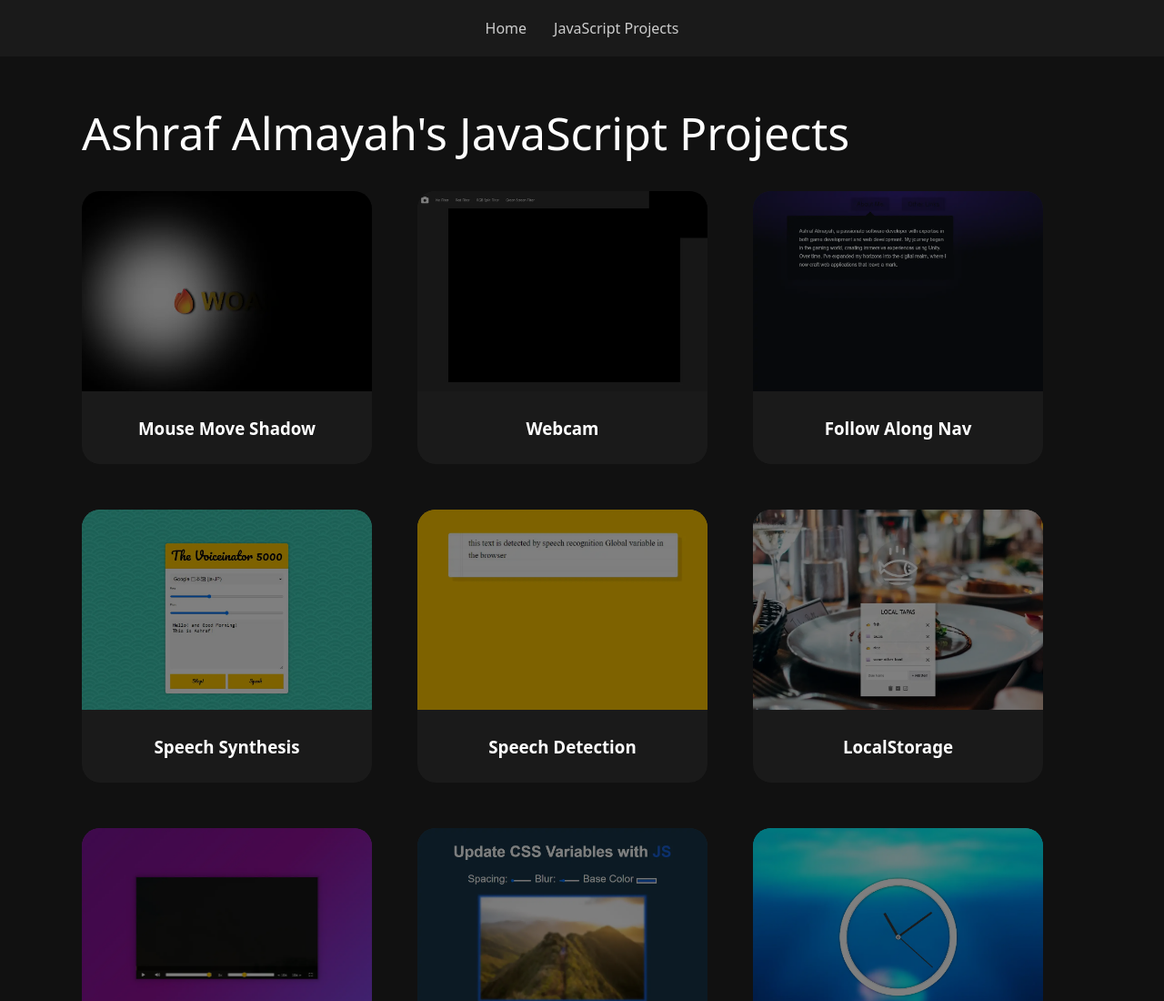
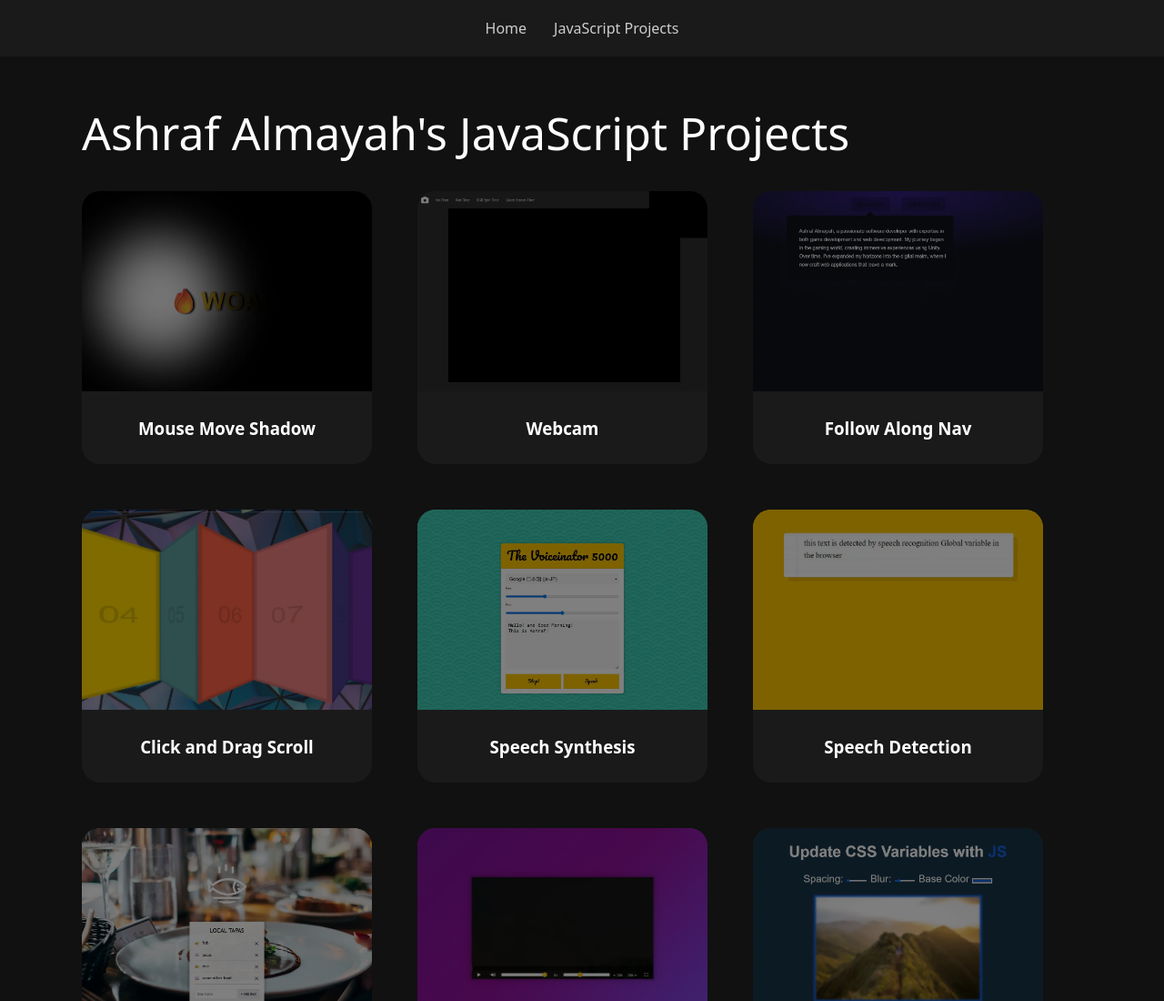
Before and after one commit to ashrafalmayah/ashrafalmayah.github.io, a plain HTML site: page javascript-projects/index.html in a window 1280 px wide. Shown: the top 1100 px of the page at 91% size. Drawn offline with Linux system fonts and the light colour scheme.

Commit message:
add click and drag scroll javascript project

```diff
--- a/javascript-projects/index.html
+++ b/javascript-projects/index.html
@@ -45,6 +45,16 @@
             <div class="overlay"></div>
           </div>
           <h3>Follow Along Nav</h3>
+        </a>
+      </div>
+
+      <div class="work-card">
+        <a href="/js-click-and-drag-scroll/">
+          <div class="img-container">
+            <img src="screenshots/js-click-and-drag-scroll-screenshot.webp" alt="">
+            <div class="overlay"></div>
+          </div>
+          <h3>Click and Drag Scroll</h3>
         </a>
       </div>
 
```
Also changed, not shown: javascript-projects/screenshots/js-click-and-drag-scroll-screenshot.webp (added).
